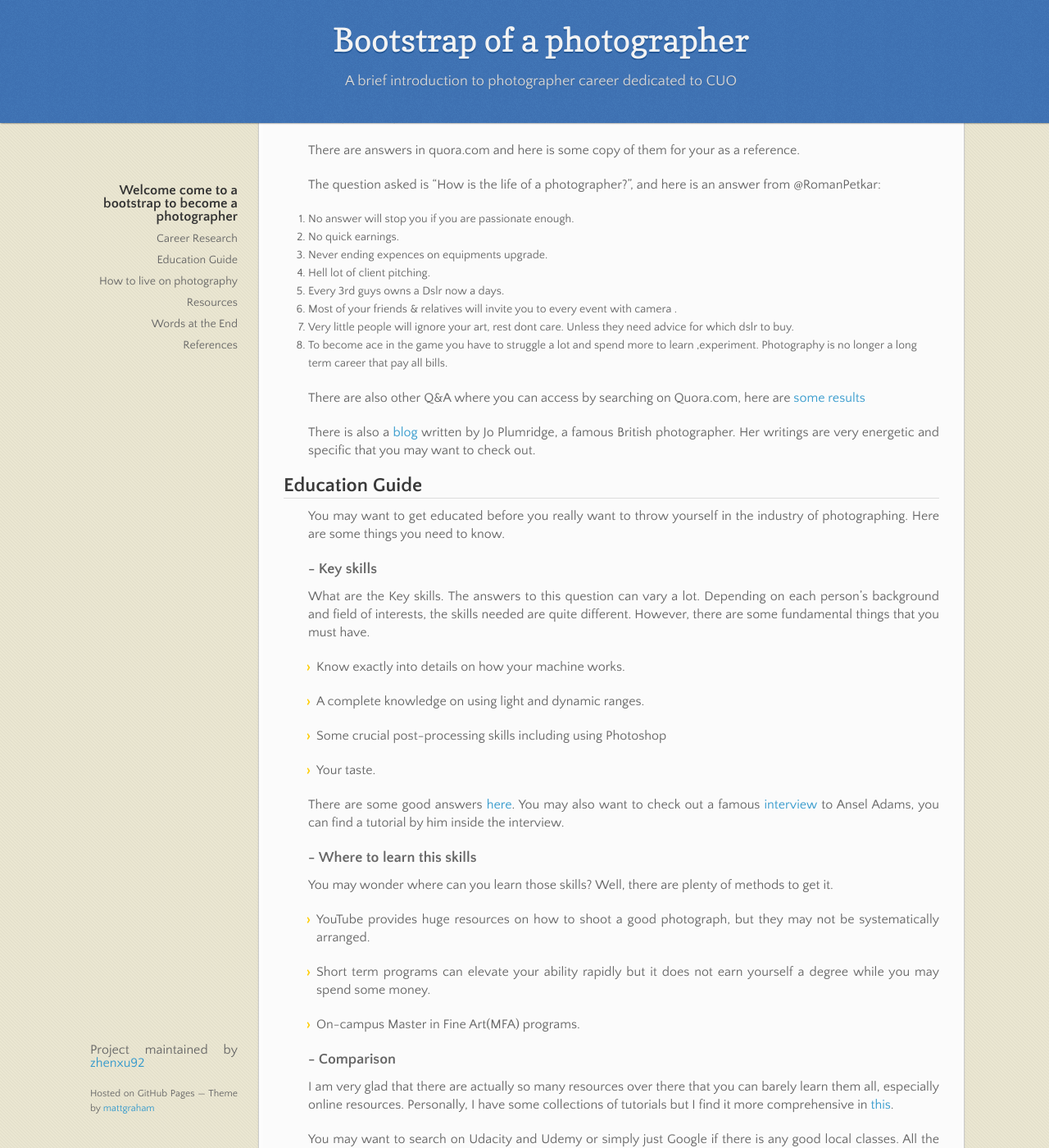
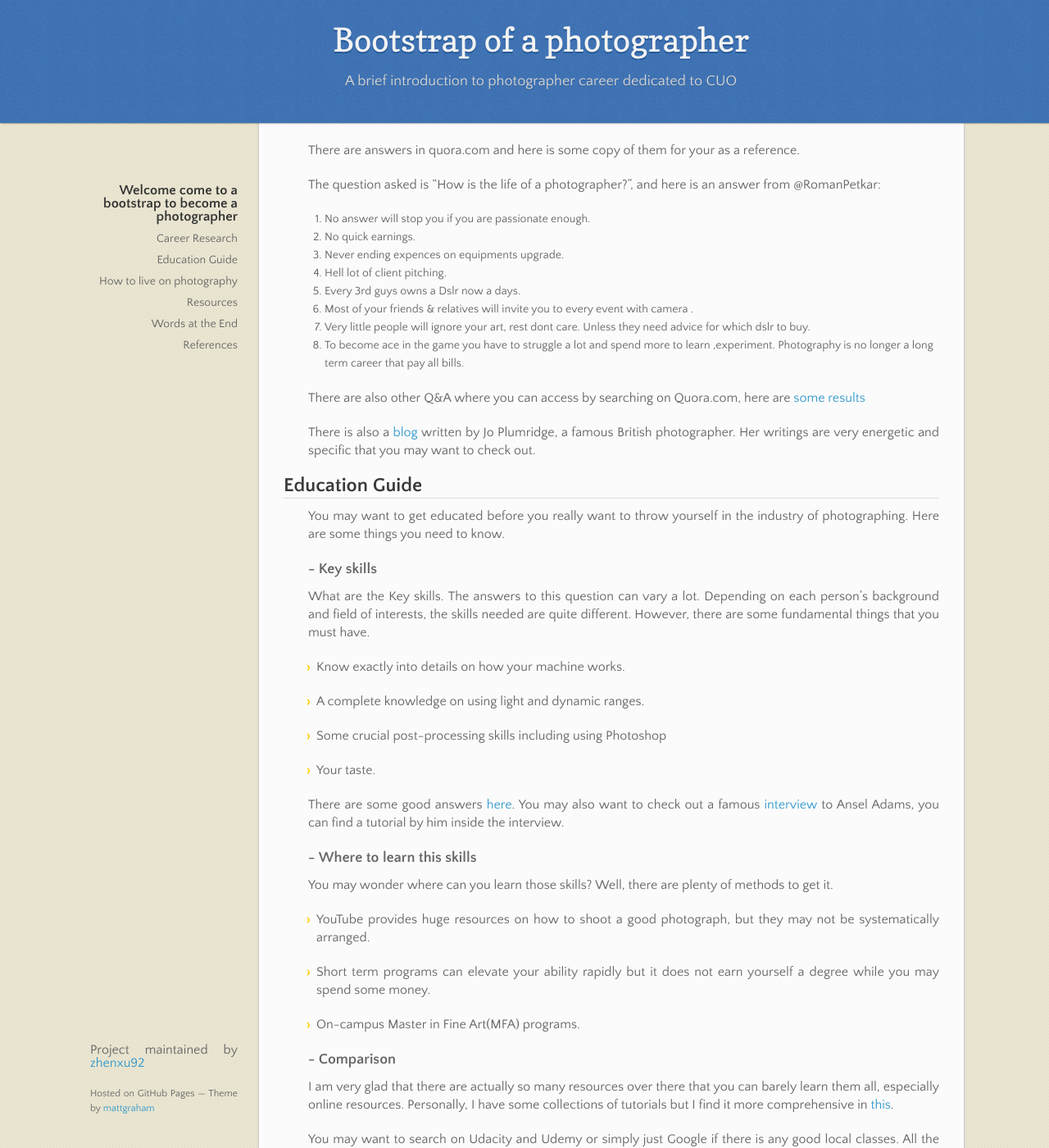
Before and after one commit to zhenxu92/BootstrapOfPhotographer, a Jekyll site: the page built from index.md, in a window 1280 px wide and 1400 px high, scrolled down 2212 px. Shown: the whole window at 82% size. Built offline with Jekyll 4.4.1, drawn with Linux system fonts in a browser that asks for light colours; our own code applies the rules of GitHub Pages for plain Markdown files.

Commit message:
changed styles and favicon

```diff
--- a/_layouts/default.html
+++ b/_layouts/default.html
@@ -3,7 +3,7 @@
   <head>
     <meta charset="utf-8">
     <meta http-equiv="X-UA-Compatible" content="IE=edge">
-    <link rel="shortcut icon" href="/BootstrapOfPhotographer/assets/favicon.png" type="image/png">
+    <link rel="shortcut icon" href="/BootstrapOfPhotographer/assets/images/favicon.png" type="image/png">
 {% seo %}
     <link rel="stylesheet" href="{{ '/assets/css/style.css?v=' | append: site.github.build_revision | relative_url }}">
 
--- a/_sass/jekyll-theme-leap-day.scss
+++ b/_sass/jekyll-theme-leap-day.scss
@@ -41,7 +41,7 @@ h2 {
 }
 
 p ~ ol {
-  padding-left: 30px;
+  padding-left: 50px;
 }
 
 h3, h4, h5, h6 {
--- a/assets/css/style.scss
+++ b/assets/css/style.scss
@@ -14,4 +14,5 @@ p {
 .sub-title {
   text-align: center;
   margin-top: 15px;
+  margin-bottom: 0px;
 }
```
